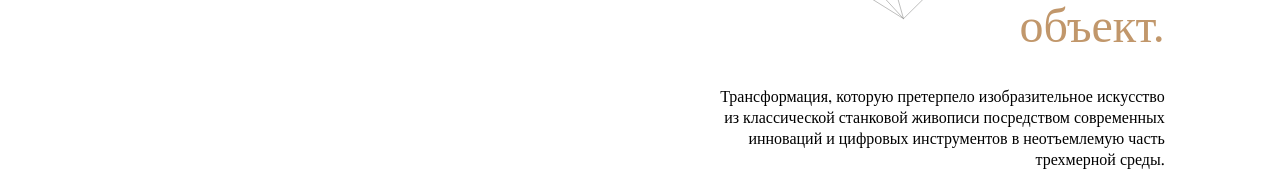
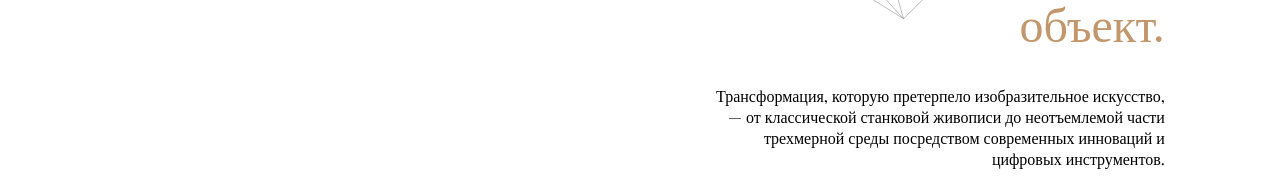
Before and after one commit to artbrushray/unwrap-art, a plain HTML site: page index.html in a window 1280 px wide. Shown: the part 1260-1454 px from the top of the page. Drawn offline with nearby package versions, Linux system fonts and the light colour scheme; a web font is replaced by a local one.

Commit message:
Update index.html
Трансформация, которую претерпело изобразительное искусство, — от классической станковой живописи до неотъемлемой части трехмерной среды посредством современных инноваций и цифровых инструментов.

```diff
--- a/index.html
+++ b/index.html
@@ -234,7 +234,7 @@ UV Unwrap.<br>
 
   <div align="right">
   <div style="margin-right:9%; width: 36%; text-align:right;">
-  Трансформация, которую претерпело изобразительное искусство из классической станковой живописи посредством современных инноваций и цифровых инструментов в неотъемлемую часть трехмерной среды.
+  Трансформация, которую претерпело изобразительное искусство, — от классической станковой живописи до неотъемлемой части трехмерной среды посредством современных инноваций и цифровых инструментов.
          </b><b>
   </div>
   </div>
```
